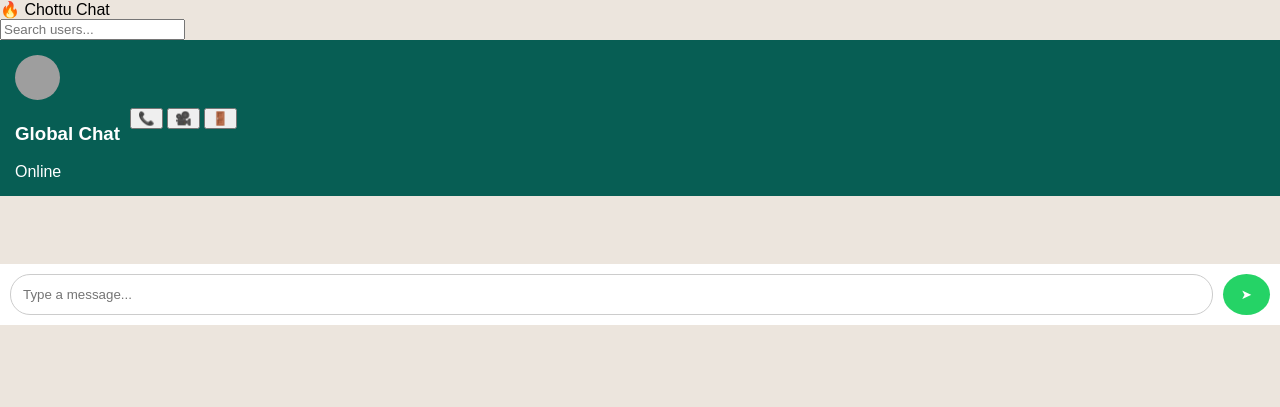
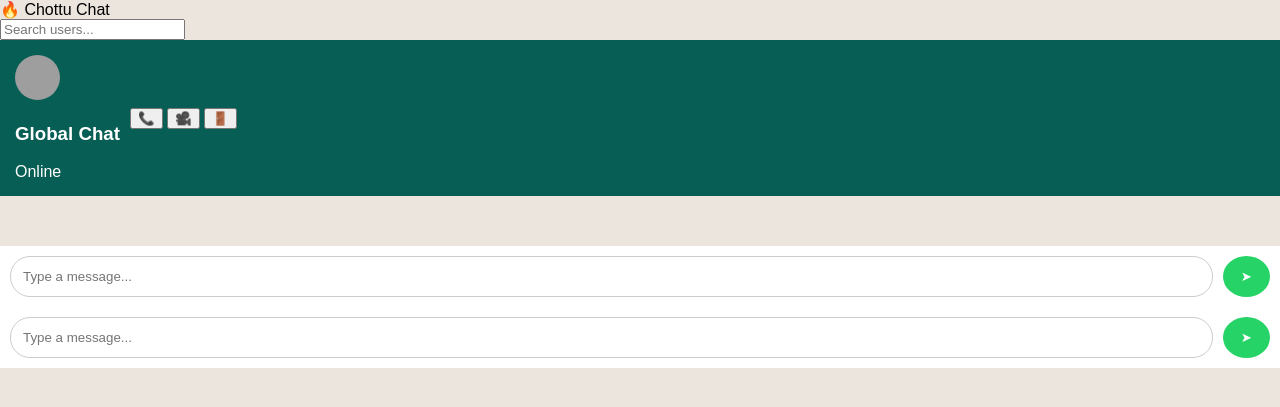
Before and after one commit to tirathram2/chottu-chat, a Flask app: page / in a window 1280 px wide. Shown: the top 407 px of the page. Run offline with Flask 3, Linux system fonts and the light colour scheme; some libraries are stand-ins or nearby versions; grey boxes are pictures that could not be loaded.

Commit message:
Update index.html

```diff
--- a/templates/index.html
+++ b/templates/index.html
@@ -55,11 +55,20 @@
 
         </div>
 
-        <ul id="messages"></ul>
-<div id="typing" style="padding:5px 15px;color:gray;font-size:13px;"></div>
-        <div class="typing">
-            <span id="typing"></span>
-        </div>
+    <ul id="messages"></ul>
+
+<div id="typing" class="typing"></div>
+
+<div class="chat-input">
+
+    <input
+        id="msg"
+        placeholder="Type a message..."
+    >
+
+    <button onclick="sendMsg()">➤</button>
+
+</div>
 
         <div class="chat-input">
 
```
